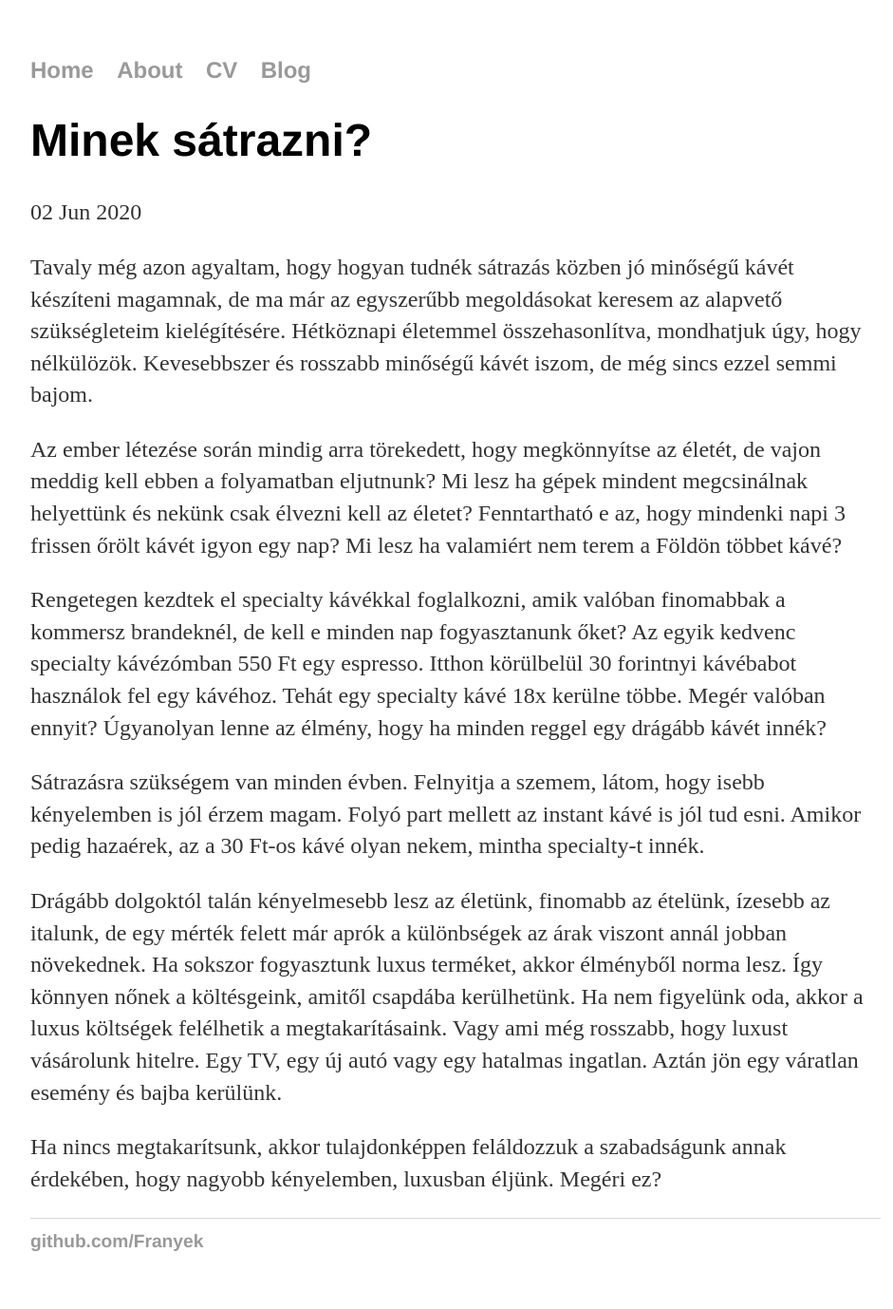
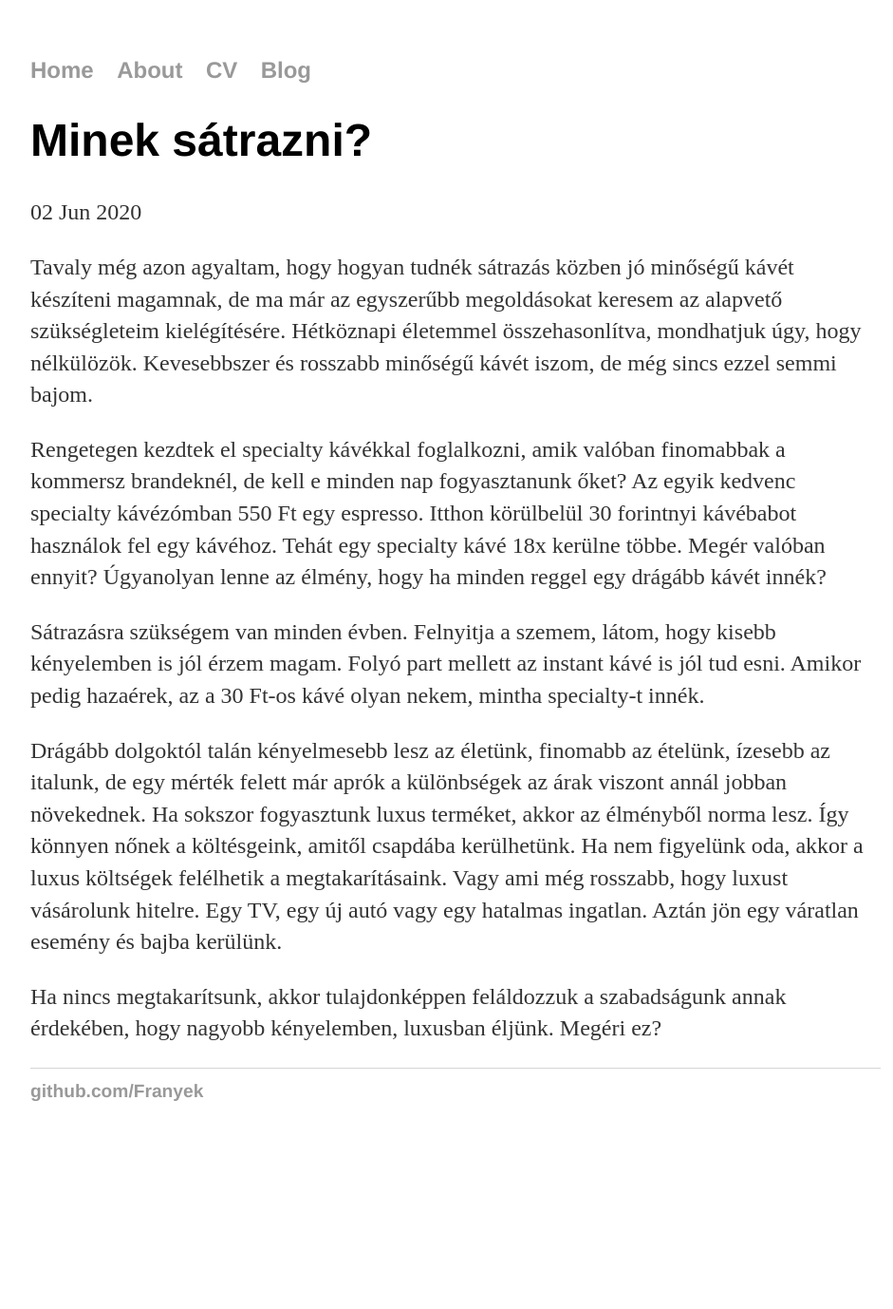
Before and after one commit to Franyek/franyek.github.io, a Jekyll site: the page built from _posts/2020-06-02-minek-satrazni.md, in a window 1280 px wide. Shown: the whole page at 95% size, without its empty margins (160-1101 px from the left). Built offline with Jekyll 4.4.1, drawn with Linux system fonts in a browser that asks for light colours; after the commit the page ends 1220 px from its top, so only the background shows below that.

Commit message:
blog: fix camping post

```diff
--- a/_posts/2020-06-02-minek-satrazni.md
+++ b/_posts/2020-06-02-minek-satrazni.md
@@ -6,12 +6,10 @@ date: 2020-06-02
 
 Tavaly még azon agyaltam, hogy hogyan tudnék sátrazás közben jó minőségű kávét készíteni magamnak, de ma már az egyszerűbb megoldásokat keresem az alapvető szükségleteim kielégítésére. Hétköznapi életemmel összehasonlítva, mondhatjuk úgy, hogy nélkülözök. Kevesebbszer és rosszabb minőségű kávét iszom, de még sincs ezzel semmi bajom.
 
-Az ember létezése során mindig arra törekedett, hogy megkönnyítse az életét, de vajon meddig kell ebben a folyamatban eljutnunk? Mi lesz ha gépek mindent megcsinálnak helyettünk és nekünk csak élvezni kell az életet? Fenntartható e az, hogy mindenki napi 3 frissen őrölt kávét igyon egy nap? Mi lesz ha valamiért nem terem a Földön többet kávé?
-
 Rengetegen kezdtek el specialty kávékkal foglalkozni, amik valóban finomabbak a kommersz brandeknél, de kell e minden nap fogyasztanunk őket? Az egyik kedvenc specialty kávézómban 550 Ft egy espresso. Itthon körülbelül 30 forintnyi kávébabot használok fel egy kávéhoz. Tehát egy specialty kávé 18x kerülne többe. Megér valóban ennyit? Úgyanolyan lenne az élmény, hogy ha minden reggel egy drágább kávét innék?
 
-Sátrazásra szükségem van minden évben. Felnyitja a szemem, látom, hogy isebb kényelemben is jól érzem magam. Folyó part mellett az instant kávé is jól tud esni. Amikor pedig hazaérek, az a 30 Ft-os kávé olyan nekem, mintha specialty-t innék.
+Sátrazásra szükségem van minden évben. Felnyitja a szemem, látom, hogy kisebb kényelemben is jól érzem magam. Folyó part mellett az instant kávé is jól tud esni. Amikor pedig hazaérek, az a 30 Ft-os kávé olyan nekem, mintha specialty-t innék.
 
-Drágább dolgoktól talán kényelmesebb lesz az életünk, finomabb az ételünk, ízesebb az italunk, de egy mérték felett már aprók a különbségek az árak viszont annál jobban növekednek. Ha sokszor fogyasztunk luxus terméket, akkor élményből norma lesz. Így könnyen nőnek a költésgeink, amitől csapdába kerülhetünk. Ha nem figyelünk oda, akkor a luxus költségek felélhetik a megtakarításaink. Vagy ami még rosszabb, hogy luxust vásárolunk hitelre. Egy TV, egy új autó vagy egy hatalmas ingatlan. Aztán jön egy váratlan esemény és bajba kerülünk.
+Drágább dolgoktól talán kényelmesebb lesz az életünk, finomabb az ételünk, ízesebb az italunk, de egy mérték felett már aprók a különbségek az árak viszont annál jobban növekednek. Ha sokszor fogyasztunk luxus terméket, akkor az élményből norma lesz. Így könnyen nőnek a költésgeink, amitől csapdába kerülhetünk. Ha nem figyelünk oda, akkor a luxus költségek felélhetik a megtakarításaink. Vagy ami még rosszabb, hogy luxust vásárolunk hitelre. Egy TV, egy új autó vagy egy hatalmas ingatlan. Aztán jön egy váratlan esemény és bajba kerülünk.
 
 Ha nincs megtakarítsunk, akkor tulajdonképpen feláldozzuk a szabadságunk annak érdekében, hogy nagyobb kényelemben, luxusban éljünk. Megéri ez?
```
